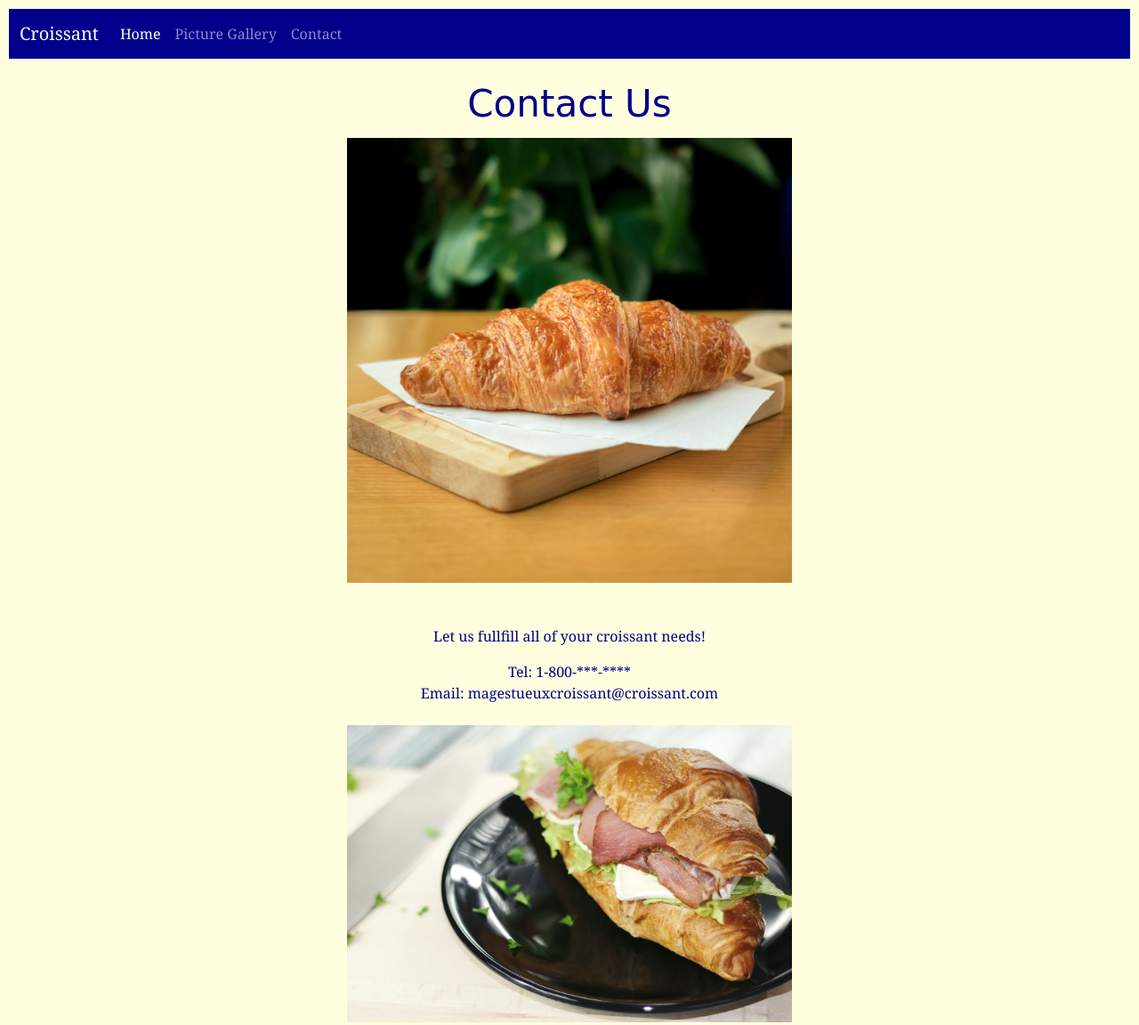
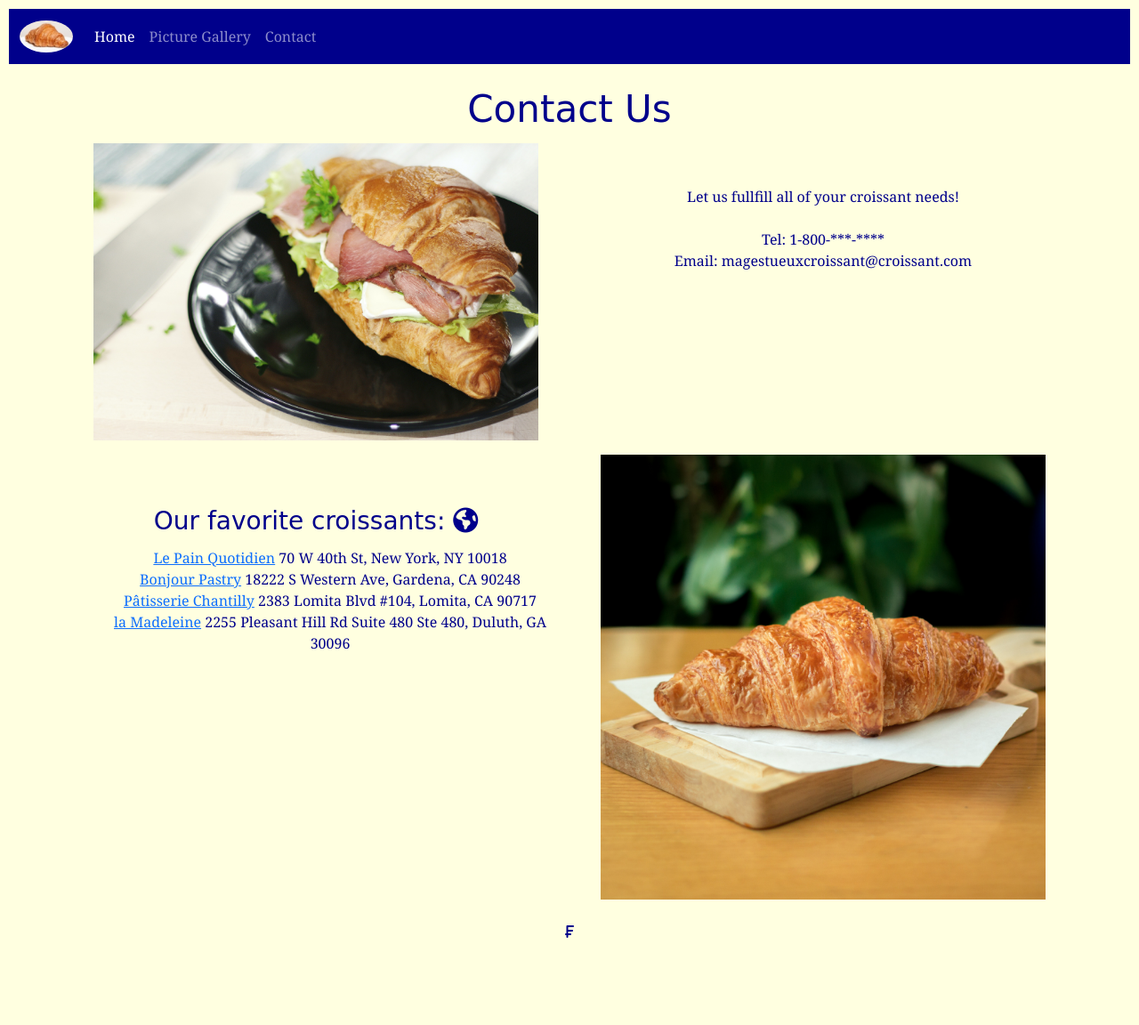
Before and after one commit to M-Lina3/croissant, a plain HTML site: page contact.html in a window 1280 px wide. Shown: the top 1152 px of the page at 89% size. After the commit the page ends 1129 px from the top, so only its background shows below. Drawn offline with nearby package versions, Linux system fonts and the light colour scheme; a web font is replaced by a local one.

```diff
--- a/contact.html
+++ b/contact.html
@@ -31,7 +31,7 @@
     />
 
     <link href="style.css" rel="stylesheet" />
-    <title>Contact - Magestueux Croissant</title>
+    <title>Contact - Magestueux Croissant🥐</title>
   </head>
   <body>
     <nav
@@ -39,7 +39,9 @@
       style="background-color: #00008b"
     >
       <div class="container-fluid">
-        <a class="navbar-brand" href="#">Croissant</a>
+        <a class="navbar-brand" href="#"
+          ><img src="images/leicon-rez.jpg" class="leicon"
+        /></a>
         <button
           class="navbar-toggler"
           type="button"
@@ -64,18 +66,24 @@
     </nav>
     <h2>Contact Us</h2>
 
-    <img src="images/005.jpg" alt="croissant basic" /> <br />
+    <div class="container">
+      <div class="row">
+        <div class="col-lg-6">
+          <img src="images/002.jpg" alt="croissant ham cheese" class="mb-3" />
+        </div>
+        <div class="col-lg-6 mt-5 mb-5">
+          <div>Let us fullfill all of your croissant needs!</div>
           <br />
-    <p>Let us fullfill all of your croissant needs!</p>
           <div>Tel: 1-800-***-****</div>
           <div>Email: magestueuxcroissant@croissant.com</div>
-
-    <br />
-    <img src="images/002.jpg" alt="croissant ham cheese" />
-    <br />
-    <br />
-    <h3>Our favorite croissants: <i class="fa-solid fa-earth-americas"></i></h3>
-    <ul>
+        </div>
+      </div>
+      <div class="row">
+        <div class="col-lg-6 mt-5">
+          <h3>
+            Our favorite croissants: <i class="fa-solid fa-earth-americas"></i>
+          </h3>
+          <ul class="mb-5">
             <li>
               <a href="https://www.lepainquotidien.com/us/en/" title="bread"
                 >Le Pain Quotidien</a
@@ -83,7 +91,9 @@
               70 W 40th St, New York, NY 10018
             </li>
             <li>
-        <a href="http://www.bonjourpastry.com/" title="japanese french bakery"
+              <a
+                href="http://www.bonjourpastry.com/"
+                title="japanese french bakery"
                 >Bonjour Pastry</a
               >
               18222 S Western Ave, Gardena, CA 90248
@@ -105,7 +115,13 @@
               2255 Pleasant Hill Rd Suite 480 Ste 480, Duluth, GA 30096
             </li>
           </ul>
-
+        </div>
+        <div class="col-lg-6">
+          <img src="images/005.jpg" alt="croissant basic" />
+        </div>
+      </div>
+    </div>
+    <br />
     <div><i class="fa-solid fa-franc-sign"></i></div>
   </body>
 </html>
--- a/style.css
+++ b/style.css
@@ -32,3 +32,7 @@ h2 {
 li {
   list-style: none;
 }
+.leicon {
+  width: 60px;
+  border-radius: 50%;
+}
```
Also changed, not shown: index.html (+4 -2 lines), photo.html (+7 -2 lines), images/leicon-crop.jpg (added), images/leicon-rez.jpg (added), images/leicon.jpg (added), 2 other files. Lines whose indentation alone changed are shown as unchanged.
